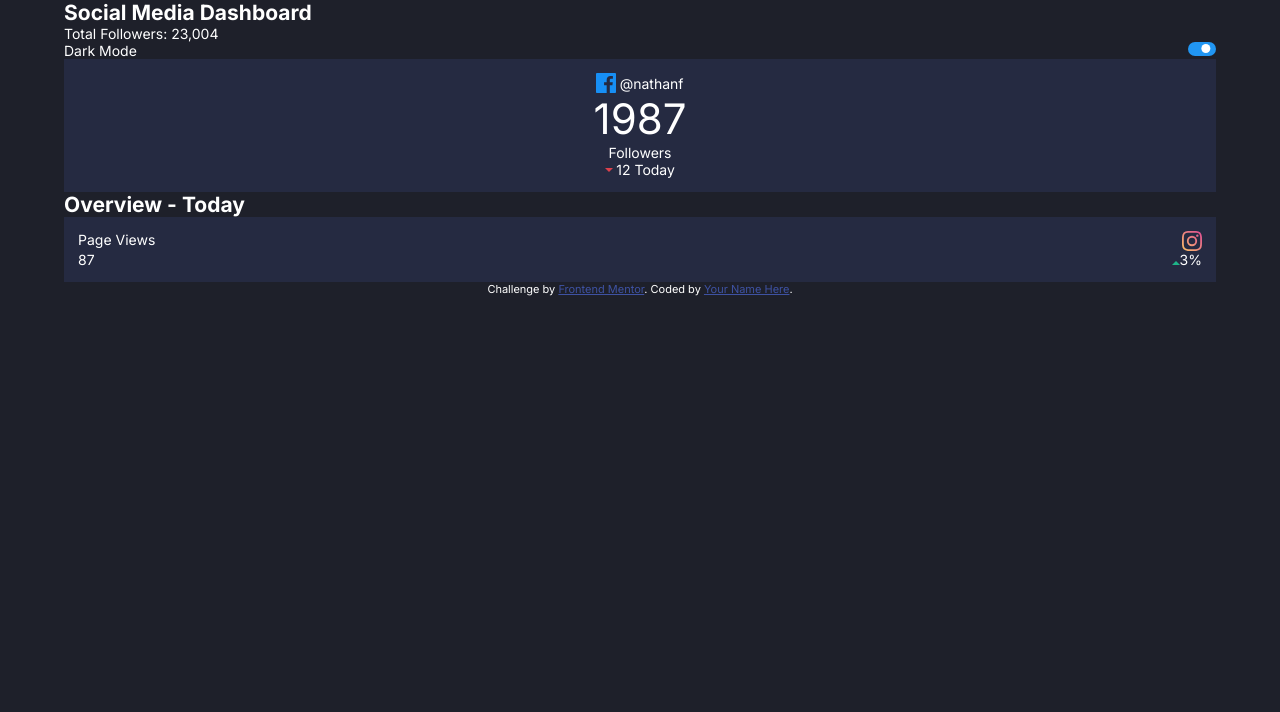
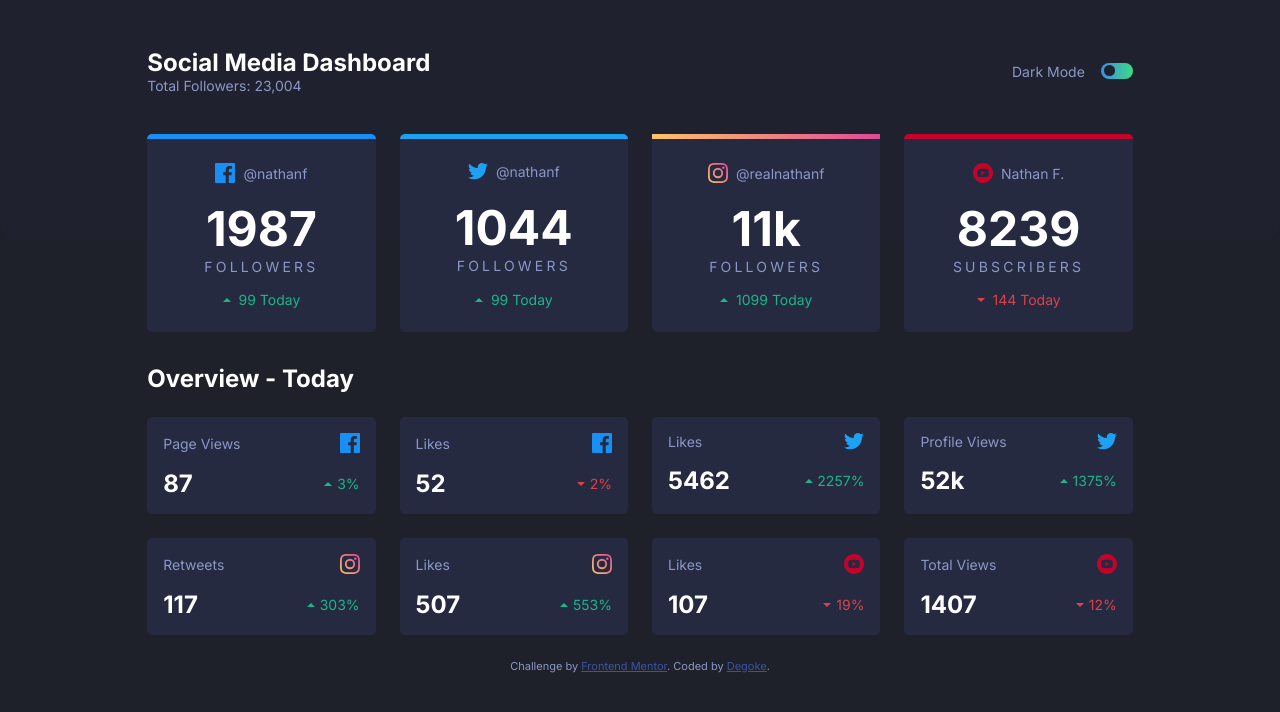
Before and after one commit to Degoke/social-media-dashboard-with-theme-switcher, a plain HTML site: page index.html in a window 1280 px wide. Drawn offline with Linux system fonts and the light colour scheme.

Commit message:
changes oporr

```diff
--- a/index.html
+++ b/index.html
@@ -1,22 +1,23 @@
 <!DOCTYPE html>
 <html lang="en">
   <head>
-  <meta charset="UTF-8">
-  <meta name="viewport" content="width=device-width, initial-scale=1.0"> <!-- displays site properly based on user's device -->
+    <meta charset="UTF-8" />
+    <meta name="viewport" content="width=device-width, initial-scale=1.0" />
+    <!-- displays site properly based on user's device -->
 
-  <link rel="icon" type="image/png" sizes="32x32" href="./images/favicon-32x32.png">
-  <link rel="stylesheet" href="style.css">
+    <link
+      rel="icon"
+      type="image/png"
+      sizes="32x32"
+      href="./images/favicon-32x32.png"
+    />
+    <link rel="stylesheet" href="style.css" />
 
     <title>Frontend Mentor | social-media-dashboard-with-theme-switcher</title>
-
-  <!-- Feel free to remove these styles or customise in your own stylesheet 👍 -->
-  <style>
-    .attribution { font-size: 11px; text-align: center; }
-    .attribution a { color: hsl(228, 45%, 44%); }
-  </style>
   </head>
   <body>
     <main class="wrapper">
+      <div class="overlay"></div>
       <div class="dashboard">
         <div class="header">
           <div class="name">
@@ -26,45 +27,25 @@
           <div class="mode">
             <p>Dark Mode</p>
             <label class="switch">
-            <input type="checkbox" checked>
+              <input type="checkbox" id="checkbox" />
               <span class="slider"></span>
             </label>
           </div>
         </div>
-      <div class="dashboard-boxes">
-        <div class="box">
-          <div class="top">
-            <img src="/images/icon-facebook.svg" alt="" class="media">
-            <p class="handle">@nathanf</p>
-          </div>
-          <div class="middle">
-            <p class="number">1987</p>
-            <p class="details">Followers</p>
-          </div>
-          <div class="lower">
-            <img src="/images/icon-down.svg" alt="">
-            <p class="day">12 Today</p>
-          </div>
-        </div>
-        </div>
-
+        <div class="dashboard-boxes"></div>
       </div>
       <div class="overview">
         <h2>Overview - Today</h2>
-      <div class="overview-box"><div class="o-upper">
-        <p class="o-details">Page Views</p>
-        <img src="/images/icon-instagram.svg" alt="" id="media">
-      </div>
-      <div class="o-lower">
-        <p class="o-number">87</p>
-        <p class="percentage"><span><img src="/images/icon-up.svg" alt=""></span>3%</p>
-      </div></div>
-
+        <div class="o-boxes"></div>
       </div>
     </main>
     <div class="attribution">
-    Challenge by <a href="https://www.frontendmentor.io?ref=challenge" target="_blank">Frontend Mentor</a>.
-    Coded by <a href="#">Your Name Here</a>.
+      Challenge by
+      <a href="https://www.frontendmentor.io?ref=challenge" target="_blank"
+        >Frontend Mentor</a
+      >. Coded by
+      <a href="https://degoke.github.io/personal-portfolio/">Degoke</a>.
     </div>
+    <script src="index.js"></script>
   </body>
 </html>
--- a/index.js
+++ b/index.js
@@ -1,95 +1,161 @@
 const dashboardData = [
   {
-        media: 'facebook',
-        handle: '@nathanf',
-        number: '1987',
-        details: 'Followers',
-        day: '99 Today',
-        status: 'positive'
-
+    media: "facebook",
+    handle: "@nathanf",
+    number: "1987",
+    details: "Followers",
+    day: "99 Today",
+    status: "up",
   },
   {
-        media: 'twitter',
-        handle: '@nathanf',
-        number: '1044',
-        details: 'Followers',
-        day: '99 Today',
-        status: 'positive'
+    media: "twitter",
+    handle: "@nathanf",
+    number: "1044",
+    details: "Followers",
+    day: "99 Today",
+    status: "up",
   },
   {
-        media: 'instagram',
-        handle: '@realnathanf',
-        number: '11k',
-        details: 'Followers',
-        day: '1099 Today',
-        status: 'positive'
+    media: "instagram",
+    handle: "@realnathanf",
+    number: "11k",
+    details: "Followers",
+    day: "1099 Today",
+    status: "up",
   },
   {
-        media: 'youtube',
-        handle: 'Nathan F.',
-        number: ' 8239',
-        details: 'Subscribers',
-        day: '144 Today',
-        status: 'negative'
-    }
-]
+    media: "youtube",
+    handle: "Nathan F.",
+    number: " 8239",
+    details: "Subscribers",
+    day: "144 Today",
+    status: "down",
+  },
+];
 
 const overviewData = [
   {
-        media: 'facebook',
-        detials: 'Page Views',
-        number: '87',
-        percentage: '3%',
-        status: 'positive'
+    media: "facebook",
+    detials: "Page Views",
+    number: "87",
+    percentage: "3%",
+    status: "up",
   },
   {
-        media: 'facebook',
-        detials: 'Likes',
-        number: '52',
-        percentage: '2%',
-        status: 'negative'
+    media: "facebook",
+    detials: "Likes",
+    number: "52",
+    percentage: "2%",
+    status: "down",
   },
   {
-        media: 'twitter',
-        detials: 'Likes',
-        number: '5462',
-        percentage: '2257%',
-        status: 'positive'
+    media: "twitter",
+    detials: "Likes",
+    number: "5462",
+    percentage: "2257%",
+    status: "up",
   },
   {
-        media: 'twitter',
-        detials: 'Profile Views',
-        number: '52k',
-        percentage: '1375%',
-        status: 'positive'
+    media: "twitter",
+    detials: "Profile Views",
+    number: "52k",
+    percentage: "1375%",
+    status: "up",
   },
   {
-        media: 'instagram',
-        detials: 'Retweets',
-        number: '117',
-        percentage: '303%',
-        status: 'positive'
+    media: "instagram",
+    detials: "Retweets",
+    number: "117",
+    percentage: "303%",
+    status: "up",
   },
   {
-        media: 'instagram',
-        detials: 'Likes',
-        number: '507',
-        percentage: '553%',
-        status: 'positive'
+    media: "instagram",
+    detials: "Likes",
+    number: "507",
+    percentage: "553%",
+    status: "up",
   },
   {
-        media: 'youtube',
-        detials: 'Likes',
-        number: '107',
-        percentage: '19%',
-        status: 'negative'
+    media: "youtube",
+    detials: "Likes",
+    number: "107",
+    percentage: "19%",
+    status: "down",
   },
   {
-        media: 'youtube',
-        detials: 'Total Views',
-        number: '1407',
-        percentage: '12%',
-        status: 'negative'
+    media: "youtube",
+    detials: "Total Views",
+    number: "1407",
+    percentage: "12%",
+    status: "down",
   },
+];
 
-]
+const dashboardBoxes = document.querySelector(".dashboard-boxes");
+const overviewBoxes = document.querySelector(".o-boxes");
+const checkbox = document.getElementById("checkbox");
+const root = document.querySelector(":root");
+
+const createDashboard = (data, element) => {
+  data.forEach((elem) => {
+    element.innerHTML += `<div class="box ${elem.media}">
+        <div class="top">
+          <img src="/images/icon-${elem.media}.svg" alt="" class="media">
+          <p class="handle">${elem.handle}</p>
+        </div>
+        <div class="middle">
+          <p class="number">${elem.number}</p>
+          <p class="details">${elem.details}</p>
+        </div>
+        <div class="lower">
+          <img src="/images/icon-${elem.status}.svg" alt="">
+          <p class="${elem.status}">${elem.day}</p >
+        </div>
+      </div>`;
+  });
+};
+
+const createOverview = (data, element) => {
+  data.forEach((elem) => {
+    element.innerHTML += `<div class="overview-box">
+        <div class="o-upper">
+          <p class="o-details">${elem.detials}</p>
+          <img src="/images/icon-${elem.media}.svg" alt="" id="media" />
+        </div>
+        <div class="o-lower">
+          <p class="o-number">${elem.number}</p>
+          <div class="percent">
+            <img src="/images/icon-${elem.status}.svg" alt="" />
+            <p class="${elem.status}">${elem.percentage}</p>
+          </div>
+        </div>
+      </div>`;
+  });
+};
+
+const changeMode = (trigger, color) => {
+  if (trigger.checked) {
+    color.style.setProperty("--background", "hsl(0, 0%, 100%)");
+    color.style.setProperty("--top", "hsl(225, 100%, 98%)");
+    color.style.setProperty("--box", "hsl(227, 47%, 96%)");
+    color.style.setProperty("--text", "hsl(228, 12%, 44%)");
+    color.style.setProperty("--thick", "hsl(230, 17%, 14%)");
+    color.style.setProperty("--hover", "hsl(227, 47%, 90%)");
+  } else {
+    color.style.setProperty("--background", "hsl(230, 17%, 14%)");
+    color.style.setProperty("--top", "hsl(232, 19%, 15%)");
+    color.style.setProperty("--box", "hsl(228, 28%, 20%)");
+    color.style.setProperty("--text", "hsl(228, 34%, 66%)");
+    color.style.setProperty("--thick", "hsl(0, 0%, 100%)");
+    color.style.setProperty("--hover", "hsl(228, 28%, 25%)");
+  }
+};
+
+createDashboard(dashboardData, dashboardBoxes);
+
+createOverview(overviewData, overviewBoxes);
+
+checkbox.onclick = () => {
+  changeMode(checkbox, root);
+};
--- a/style.css
+++ b/style.css
@@ -1,41 +1,65 @@
-@import url('https://fonts.googleapis.com/css2?family=Inter:wght@400;700&display=swap');
+@import url("https://fonts.googleapis.com/css2?family=Inter:wght@400;700&display=swap");
 
-:root{
-    --size: 14px;
+:root {
+  --size: 1rem;
   --medium: calc(var(--size) * 1.5);
   --large: calc(var(--size) * 2);
   --verylarge: calc(var(--size) * 3);
-    --small: calc(var(--size) / 1.5)
+  --small: calc(var(--size) / 1.5);
+  --background: hsl(230, 17%, 14%);
+  --top: hsl(232, 19%, 15%);
+  --box: hsl(228, 28%, 20%);
+  --text: hsl(228, 34%, 66%);
+  --thick: hsl(0, 0%, 100%);
+  --hover: hsl(228, 28%, 25%);
 }
 
-*{
+* {
   box-sizing: border-box;
   margin: 0;
   padding: 0;
+  transition: all 0.4s;
 }
 
-body{
-    font-size: var(--size);
-    font-family: 'Inter', sans-serif;
-    color: white;
-    background: hsl(230, 17%, 14%);
+body {
+  font-size: 14px;
+  font-family: "Inter", sans-serif;
+  color: var(--text);
+  background: var(--background);
+  padding: var(--medium);
 }
 
-h1, h2{
+h1,
+h2 {
   font-size: var(--medium);
+  color: var(--thick);
 }
 
-.wrapper{
-    width: 90%;
-    margin: auto;
+.overlay {
+  position: absolute;
+  background: var(--top);
+  top: 0;
+  left: 0;
+  width: 100%;
+  height: 30vh;
+  border-bottom-left-radius: 15px;
+  border-bottom-right-radius: 15px;
+  z-index: -100;
 }
 
-.mode{
+.name {
+  padding: var(--medium) 0;
+  border-bottom: 1px solid var(--text);
+}
+
+.mode {
   display: flex;
   justify-content: space-between;
+  padding: var(--medium) 0;
 }
 
 .switch {
+  margin-left: var(--size);
   position: relative;
   display: inline-block;
   width: var(--large);
@@ -55,9 +79,9 @@ h1, h2{
   left: 0;
   right: 0;
   bottom: 0;
-    background-color: #ccc;
-    -webkit-transition: .4s;
-    transition: .4s;
+  background: linear-gradient(to right, hsl(210, 78%, 56%), hsl(146, 68%, 55%));
+  -webkit-transition: 0.4s;
+  transition: 0.4s;
   border-radius: 34px;
 }
 
@@ -66,61 +90,184 @@ h1, h2{
   content: "";
   height: var(--small);
   width: var(--small);
-    left: 3px;
-    bottom: 3px;
-    background-color: white;
-    -webkit-transition: .4s;
-    transition: .4s;
+  left: 0.2rem;
+  bottom: 0.15rem;
+  background-color: hsl(230, 17%, 14%);
+  -webkit-transition: 0.4s;
+  transition: 0.4s;
   border-radius: 50%;
 }
 
 input:checked + .slider {
-    background-color: #2196F3;
+  background: hsl(230, 22%, 74%);
 }
 
 input:focus + .slider {
-    box-shadow: 0 0 1px #2196F3;
+  box-shadow: 0 0 1px hsl(230, 22%, 74%);
 }
 
 input:checked + .slider:before {
-    -webkit-transform: translateX(calc(var(--small) + 1px));
-    -ms-transform: translateX(calc(var(--small) + 1px));
-    transform: translateX(calc(var(--small) + 1px));
+  -webkit-transform: translateX(calc(var(--small) + 2px));
+  -ms-transform: translateX(calc(var(--small) + 2px));
+  transform: translateX(calc(var(--small) + 2px));
 }
 
-  .box{
-      padding: var(--size);
+.box {
+  padding: var(--medium);
   display: flex;
   flex-direction: column;
   align-items: center;
-      background: hsl(228, 28%, 20%);
+  background: var(--box);
+  justify-content: space-between;
+  border-radius: 5px;
 }
 
-  .box img{
-      margin-right: 0.2rem;
+.box:hover,
+.overview-box:hover {
+  cursor: pointer;
+  background: var(--hover);
 }
 
-  .top, .lower{
+.dashboard-boxes {
+  margin-bottom: var(--large);
+  display: grid;
+  grid-template-rows: 1fr;
+  grid-row-gap: var(--size);
+}
+
+.box img {
+  margin-right: 0.5rem;
+}
+
+.box > *:not(:last-child) {
+  margin-bottom: var(--size);
+}
+
+.top,
+.lower {
   display: flex;
   align-items: center;
 }
 
-  .middle{
+.middle {
   display: flex;
   flex-direction: column;
   align-items: center;
 }
 
-  .number{
+.number {
   font-size: var(--verylarge);
+  font-weight: bold;
+  color: var(--thick);
 }
 
-  .o-upper, .o-lower{
+.details {
+  letter-spacing: 0.2rem;
+  text-transform: uppercase;
+}
+
+.o-boxes {
+  display: grid;
+  grid-template-rows: 1fr;
+  grid-row-gap: var(--size);
+}
+
+.overview h2 {
+  margin-bottom: var(--medium);
+}
+
+.o-upper,
+.o-lower {
   display: flex;
   justify-content: space-between;
+  align-items: center;
 }
 
-  .overview-box{
+.o-number {
+  color: var(--thick);
+  font-size: var(--medium);
+  font-weight: bold;
+}
+
+.overview-box {
   padding: var(--size);
-    background: hsl(228, 28%, 20%);
+  background: var(--box);
+  border-radius: 5px;
 }
+
+.overview-box > *:not(:last-child) {
+  margin-bottom: var(--size);
+}
+
+.percent {
+  display: flex;
+  align-items: center;
+}
+
+.percent img {
+  margin-right: 0.3rem;
+}
+
+.attribution {
+  font-size: 11px;
+  text-align: center;
+  margin-top: var(--medium);
+}
+
+.attribution a {
+  color: hsl(228, 45%, 44%);
+}
+
+.facebook {
+  border-top: 5px solid hsl(208, 92%, 53%);
+}
+
+.twitter {
+  border-top: 5px solid hsl(203, 89%, 53%);
+}
+
+.instagram {
+  border-top: 5px solid transparent;
+  border-image: linear-gradient(
+    to right,
+    hsl(37, 97%, 70%),
+    hsl(329, 70%, 58%)
+  );
+  border-image-slice: 1;
+}
+
+.youtube {
+  border-top: 5px solid hsl(348, 97%, 39%);
+}
+
+.up {
+  color: hsl(163, 72%, 41%);
+}
+
+.down {
+  color: hsl(356, 69%, 56%);
+}
+
+@media all and (min-width: 800px) {
+  .wrapper {
+    max-width: 80%;
+    margin: auto;
+  }
+
+  .dashboard-boxes,
+  .o-boxes {
+    grid-template-columns: repeat(4, 1fr);
+    grid-gap: var(--medium);
+  }
+
+  .header {
+    display: flex;
+    justify-content: space-between;
+    align-items: center;
+    margin-bottom: var(--size);
+  }
+
+  .name {
+    border: none;
+  }
+}
```
Lines whose indentation alone changed are shown as unchanged.
